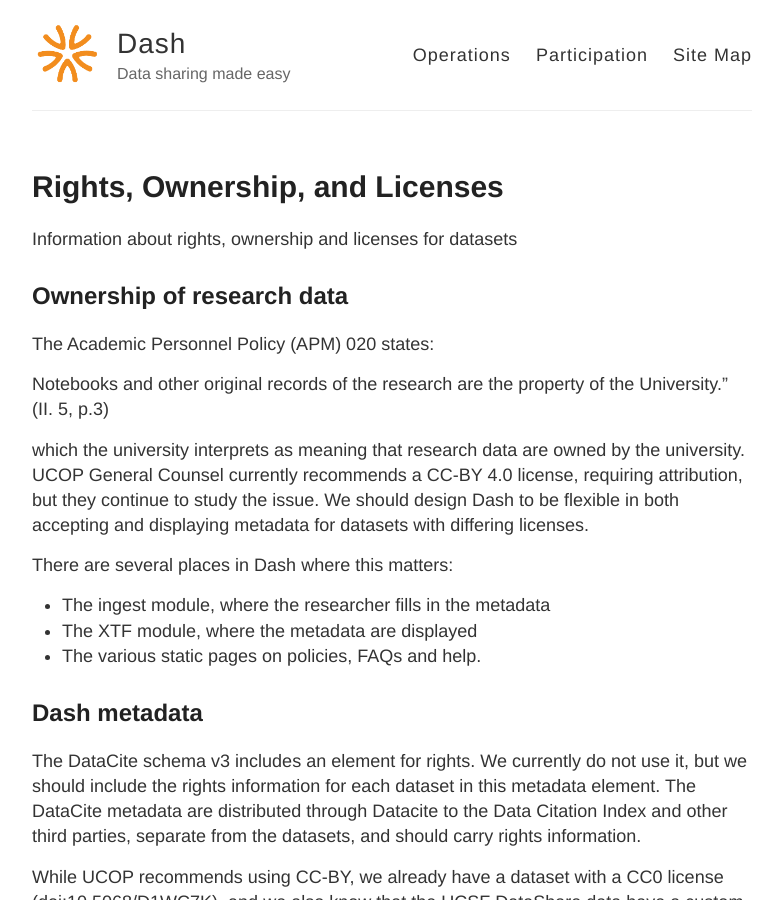
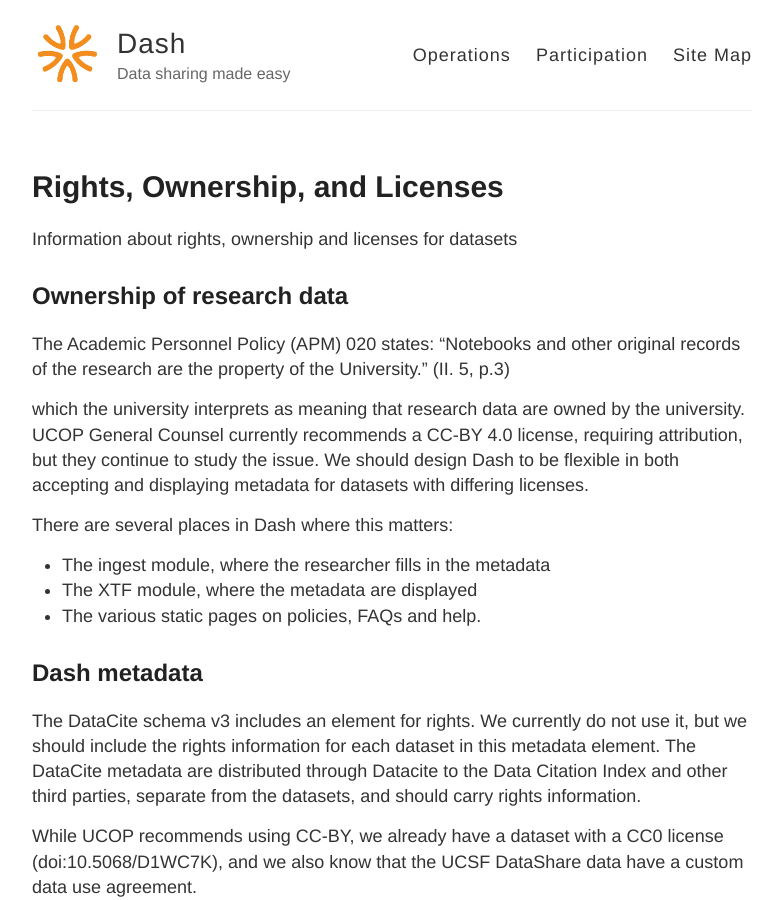
Before and after one commit to CDLUC3/dash, a Jekyll site: the page built from Rights-Ownership-Licenses.md, in a window 1280 px wide and 900 px high. Shown: the whole window, without its empty margins (248-1030 px from the left). Built offline with Jekyll 4.4.1, drawn with Linux system fonts in a browser that asks for light colours.

```diff
--- a/Rights-Ownership-Licenses.md
+++ b/Rights-Ownership-Licenses.md
@@ -7,8 +7,7 @@ permalink: /Rights-Ownership-Licenses/
 Information about rights, ownership and licenses for datasets
 
 ## Ownership of research data
-The Academic Personnel Policy (APM) 020 states:
->Notebooks and other original records of the research are the property of the University.” (II. 5, p.3)
+The Academic Personnel Policy (APM) 020 states: "Notebooks and other original records of the research are the property of the University.” (II. 5, p.3)
 
 which the university interprets as meaning that research data are owned by the university. UCOP General Counsel currently recommends a CC-BY 4.0 license, requiring attribution, but they continue to study the issue. We should design Dash to be flexible in both accepting and displaying metadata for datasets with differing licenses.
 
```
